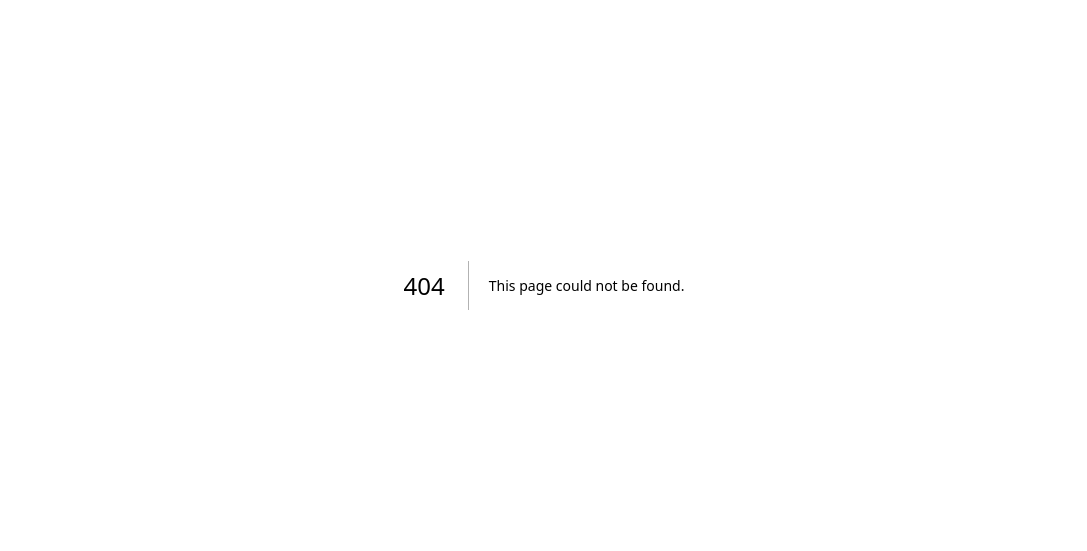
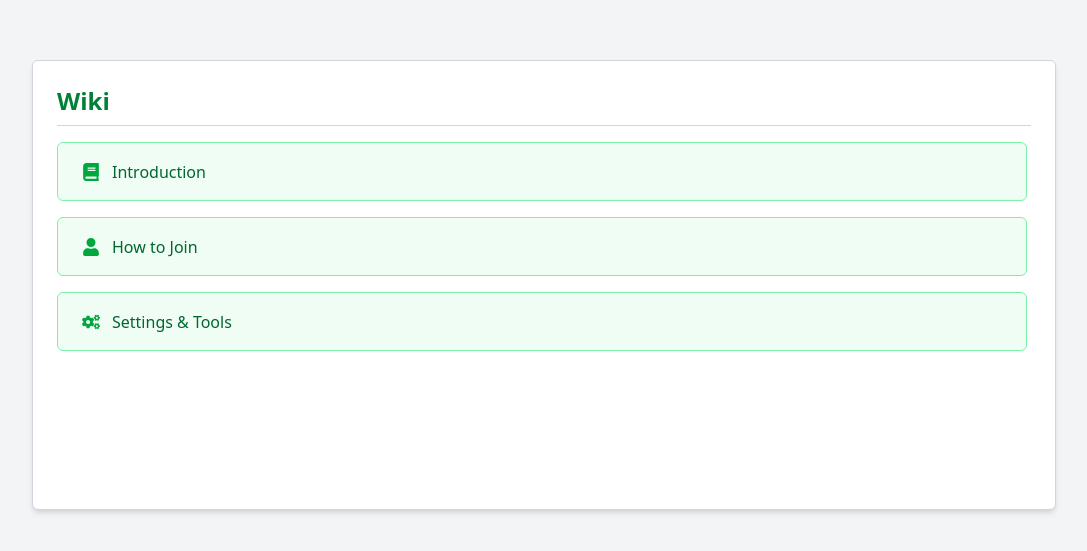
Before and after one commit to kemdav/Tambayan, a Next.js app: page /test/wiki-list-test in a window 1280 px wide. Before the commit this address had no page. Shown: the part 115-666 px from the top of the page, without its empty margins (96-1183 px from the left). Built offline with nearby package versions, Linux system fonts and the light colour scheme.

Commit message:
Add Wiki List

```diff
--- /dev/null
+++ b/src/app/components/ui/general/wiki-list-component.tsx
@@ -0,0 +1,50 @@
+"use client";
+
+import React from "react";
+
+interface CardItem {
+  id: string;
+  title: string;
+  icon?: React.ReactNode;
+}
+
+interface WikiListProps {
+  textcolor: string;
+  cards: CardItem[];
+}
+
+export default function WikiListComponent({ textcolor, cards }: WikiListProps) {
+  return (
+    <div className="flex justify-center items-center min-h-screen px-4 bg-gray-100">
+      <div className="w-full max-w-5xl h-[450px] bg-white border border-gray-300 rounded-md shadow-md p-6 flex flex-col">
+        {/* Header */}
+        <h1 className={`text-2xl font-bold text-left mb-2 ${textcolor}`}>
+          Wiki
+        </h1>
+        <hr className="border-t border-gray-300 mb-4" />
+
+        {/* Scrollable list area */}
+        <div
+          className="flex-1 overflow-y-auto space-y-4 pr-1"
+          style={{ overflowX: "hidden" }} // hide horizontal scrollbar
+        >
+          {cards.map((card) => (
+            <button
+              key={card.id}
+              className="w-full h-[59px] bg-green-50 border border-green-300 rounded-md flex items-center px-6 text-left
+                hover:bg-green-100 transition duration-150 ease-in-out cursor-pointer
+                active:scale-95 active:transition-transform active:duration-75"
+            >
+              {card.icon && (
+                <span className="mr-3 text-green-600 text-lg">{card.icon}</span>
+              )}
+              <span className="text-base font-medium text-green-800">
+                {card.title}
+              </span>
+            </button>
+          ))}
+        </div>
+      </div>
+    </div>
+  );
+}
--- /dev/null
+++ b/src/app/test/wiki-list-test/page.tsx
@@ -0,0 +1,12 @@
+import { FaBook, FaUser, FaCogs } from "react-icons/fa";
+import WikiListComponent from "@/app/components/ui/general/wiki-list-component";
+
+const dummyCards = [
+  { id: "1", title: "Introduction", icon: <FaBook /> },
+  { id: "2", title: "How to Join", icon: <FaUser /> },
+  { id: "3", title: "Settings & Tools", icon: <FaCogs /> },
+];
+
+export default function WikiListTest() {
+  return <WikiListComponent textcolor="text-green-700" cards={dummyCards} />;
+}
```
